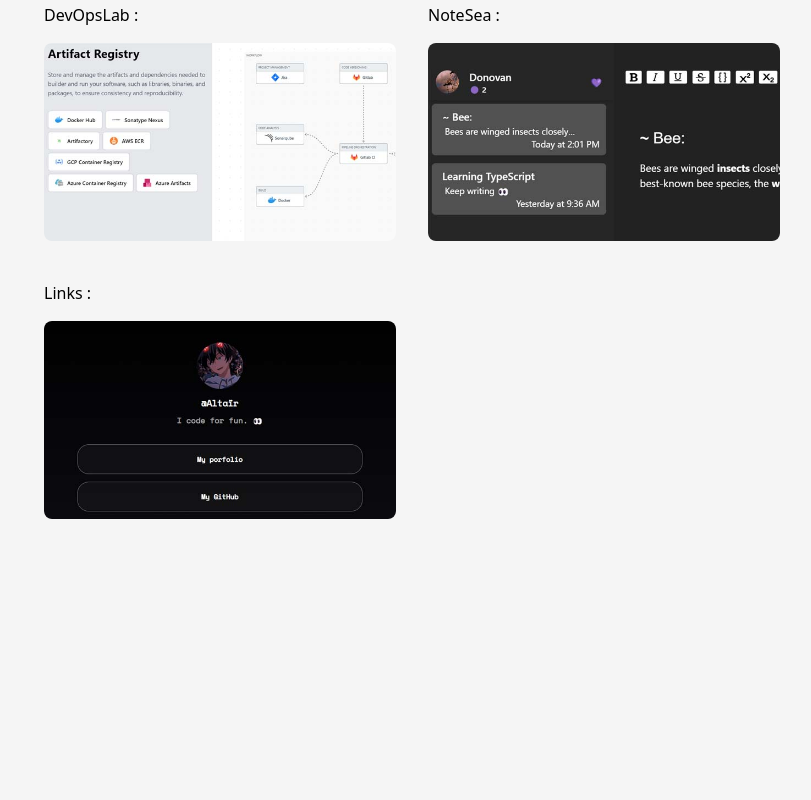
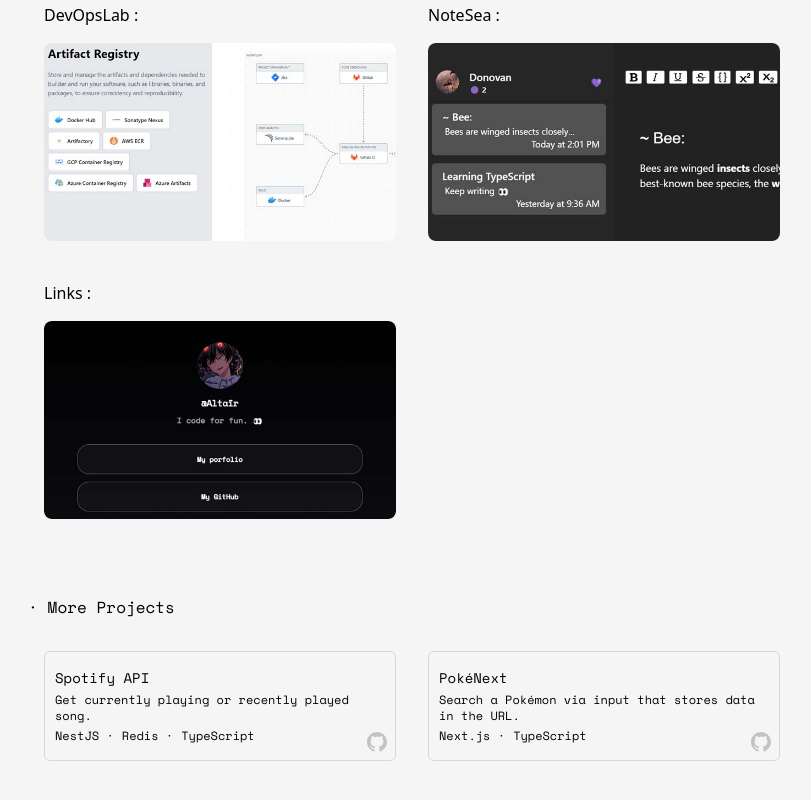
Before and after one commit to AltairLv/losted.dev, a Next.js app: page /work in a window 1280 px wide. Shown: the part 224-1024 px from the top of the page, without its empty margins (228-1039 px from the left). Before the commit the page ends 895 px from the top, so only its background shows below. Built offline with nearby package versions, Linux system fonts and the light colour scheme.

Commit message:
Add new projects

```diff
--- a/package.json
+++ b/package.json
@@ -20,7 +20,7 @@
     "date-fns": "^2.30.0",
     "framer-motion": "^10.15.2",
     "js-confetti": "^0.11.0",
-    "next": "^14.0.3",
+    "next": "^14.1.0",
     "next-auth": "^4.22.1",
     "react": "^18.2.0",
     "react-dom": "^18.2.0",
@@ -35,7 +35,7 @@
     "@types/react-dom": "^18.2.7",
     "autoprefixer": "^10.4.15",
     "eslint": "^8.47.0",
-    "eslint-config-next": "^14.0.1",
+    "eslint-config-next": "^14.1.0",
     "eslint-plugin-unused-imports": "^3.0.0",
     "postcss": "^8.4.27",
     "prisma": "^5.1.1",
--- a/src/app/spotify/page.tsx
+++ b/src/app/spotify/page.tsx
@@ -18,7 +18,7 @@
     <>
       <p className="mb-4 mt-5 text-center">Looks like you are curious 👀</p>
       <h2 className="text-xl mt-5">· Top Artists:</h2>
-      <div className="grid grid-cols-2 max-w-lg md:gap-x-12 gap-y-5 p-5 md:p-8 mx-auto place-items-center">
+      <div className="grid grid-cols-2 md:gap-x-12 gap-5 p-5 md:p-8 mx-auto place-items-center">
         {data.artists?.map((artist: ISpotifyArtist, index: number) => (
           <SpotifyArtist
             key={index}
@@ -30,7 +30,7 @@
         ))}
       </div>
       <h2 className="text-xl mt-5">· Top Tracks:</h2>
-      <div className="grid grid-cols-1 md:grid-cols-2 max-w-sm md:max-w-2xl gap-x-12 gap-y-3 p-5 md:p-6 md:mt-2 mx-auto place-items-center">
+      <div className="grid grid-cols-1 md:grid-cols-2 min-w-full md:max-w-2xl gap-x-12 gap-y-3 p-5 md:p-6 md:mt-2 mx-auto place-items-center">
         {data.tracks?.map((track: ISpotifyTrack, index: number) => (
           <SpotifyTrack
             key={index}
--- a/src/app/work/[slug]/page.tsx
+++ b/src/app/work/[slug]/page.tsx
@@ -59,7 +59,7 @@
             <h1 className="font-sans text-2xl underline underline-offset-4">
               {project.title}
             </h1>
-            {project.visitUrl && (
+            {project.visitUrl ? (
               <a
                 href={project.visitUrl}
                 rel="noopener noreferrer"
@@ -68,6 +68,10 @@
               >
                 VISIT <ArrowUpRightIcon />
               </a>
+            ) : (
+              <div className="inline-flex items-center rounded-full border px-2.5 py-0.5 text-xs">
+                not-available
+              </div>
             )}
           </div>
           <p className="mb-2 text-base font-sans">{project.description}</p>
--- a/src/app/work/page.tsx
+++ b/src/app/work/page.tsx
@@ -1,7 +1,8 @@
 import { workSum } from "@/data/info";
-import { allWork } from "@/data/work";
+import { allProject, allWork } from "@/data/work";
 import WorkItemCard from "@/components/Card/WorkItemCard";
-import { IWork } from "@/types/types";
+import { IProject, IWork } from "@/types/types";
+import ProjectItemCard from "@/components/Card/ProjectItemCard";
 
 export const metadata = {
   title: "Work",
@@ -22,6 +23,18 @@
           />
         ))}
       </div>
+      <h2 className="text-base mt-5">· More Projects</h2>
+      <div className="grid grid-cols-1 lg:grid-cols-2 lg:justify-items-center my-6">
+        {allProject.map((project: IProject, index) => (
+          <ProjectItemCard
+            key={index}
+            title={project.title}
+            description={project.description}
+            more={project.more}
+            source={project.source}
+          />
+        ))}
+      </div>
     </>
   );
 }
--- /dev/null
+++ b/src/components/Card/ProjectItemCard.tsx
@@ -0,0 +1,32 @@
+import { IProject } from "@/types/types";
+import { GitHubIcon } from "@/components/Icons";
+
+const ProjectItemCard = ({ title, description, more, source }: IProject) => {
+  return (
+    <a
+      href={source}
+      target="_blank"
+      rel="noopener noreferrer"
+      className="relative group inline-flex flex-col space-y-1 mx-4 mt-2 mb-4 rounded-md border-BorderDark dark:border-BorderLight hover:border-neutral-800 hover:dark:border-neutral-400 border px-2.5 py-4 text-sm transition-all duration-300 ease-in-out"
+    >
+      <h2 className="relative w-fit block after:block after:content-[''] after:absolute after:h-[1px] after:bg-black dark:after:bg-white after:w-full after:scale-x-0 group-hover:after:scale-x-100 after:transition after:duration-300 ease-in-out after:origin-left">
+        {title}
+      </h2>
+      <p className="text-xs dark:text-neutral-300">{description}</p>
+
+      <div className="inline-flex gap-2">
+        {more.map((item, index) => (
+          <span key={index} className="text-xs dark:text-neutral-300">
+            {item}
+            {index < more.length - 1 && <span> · </span>}
+          </span>
+        ))}
+      </div>
+      <div className="absolute bottom-2 right-2 opacity-20 group-hover:opacity-100 ease-in-out duration-300">
+        <GitHubIcon />
+      </div>
+    </a>
+  );
+};
+
+export default ProjectItemCard;
--- a/src/components/Card/Spotify/SpotifyArtist.tsx
+++ b/src/components/Card/Spotify/SpotifyArtist.tsx
@@ -16,12 +16,12 @@
       href={url}
       target="_blank"
       rel="noopener"
-      className="group relative flex flex-col items-center justify-center px-5 py-3 border border-black/10 dark:border-white/10 rounded"
+      className="group relative flex flex-col items-center justify-center w-36 h-40 border border-black/10 dark:border-white/10 rounded"
     >
       <div className="absolute top-1 left-1.5 text-xs dark:text-white/20 text-black/30">
         {index + 1}.
       </div>
-      <div className="relative w-16 h-16 md:w-24 md:h-24 mt-2 mb-1 rounded border border-neutral-400 dark:border-neutral-800 overflow-hidden">
+      <div className="relative w-20 h-20 md:w-24 md:h-24 mt-3.5 mb-1 rounded border border-neutral-400 dark:border-neutral-800 overflow-hidden">
         <Image
           src={cover}
           alt={name}
--- a/src/components/Card/Spotify/SpotifyServerCard.tsx
+++ b/src/components/Card/Spotify/SpotifyServerCard.tsx
@@ -1,7 +1,6 @@
 import Image from "next/image";
 import clsx from "clsx";
 import { ISpotifyPlay } from "@/types/types";
-import Link from "next/link";
 
 const SpotifyServerCard = ({ spotify }: { spotify: ISpotifyPlay }) => {
   return (
@@ -37,7 +36,7 @@
 
         <p className="text-xs truncate">by {spotify.artist}</p>
       </div>
-      <Link href={"/spotify"} prefetch={false} className="relative">
+      <div className="relative">
         <span className="absolute -top-9 left-0.5 flex h-2.5 w-2.5">
           <span
             className={clsx(
@@ -52,7 +51,7 @@
             )}
           ></span>
         </span>
-      </Link>
+      </div>
     </div>
   );
 };
--- a/src/components/Navbar/Navbar.tsx
+++ b/src/components/Navbar/Navbar.tsx
@@ -59,9 +59,7 @@
               }}
               className="flex flex-row items-center"
             >
-              <span className="font-sans mx-1 p-0.5 hover:text-neutral-700 dark:hover:text-neutral-200 ">
-                {page}
-              </span>
+              <span className="font-sans mx-1 p-0.5 select-none">{page}</span>
               <span className="mx-2 md:mx-4 cursor-default">/</span>
             </motion.div>
           )}
--- a/src/data/work.ts
+++ b/src/data/work.ts
@@ -1,4 +1,4 @@
-import { IWork } from "@/types/types";
+import { IProject, IWork } from "@/types/types";
 
 export const devopslabData = {
   id: "devopslab",
@@ -35,4 +35,19 @@
   ],
 };
 
+export const projectSpotifyApi = {
+  title: "Spotify API",
+  description: "Get currently playing or recently played song.",
+  more: ["NestJS", "Redis", "TypeScript"],
+  source: "https://github.com/AltairLv/spotify-api",
+};
+
+export const projectPokenext = {
+  title: "PokéNext",
+  description: "Search a Pokémon via input that stores data in the URL.",
+  more: ["Next.js", "TypeScript"],
+  source: "https://github.com/AltairLv/pokenext-ssr",
+};
+
 export const allWork: IWork[] = [devopslabData, markdownData, linkinbioData];
+export const allProject: IProject[] = [projectSpotifyApi, projectPokenext];
```
Also changed, not shown: src/types/types.ts (+7 -0 lines), 1 other file (tests, documents, lock files or other folders).
